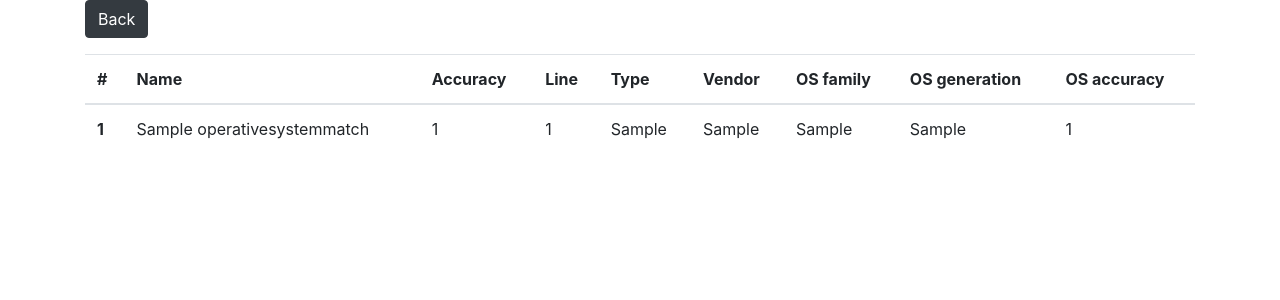
After one commit to Neo1277/nmap-scanner-django, a Django app: page /scanner-history/1/host/1/os_match in a window 1280 px wide. The commit adds this page. Shown: the top 300 px of the page. Run offline with Django 3.2, Linux system fonts and the light colour scheme; tables that the repository leaves empty hold one stand-in row (values such as "Sample post"); some libraries are stand-ins or nearby versions.

Commit message:
OS matches views added

```diff
--- a/nmap_application/models.py
+++ b/nmap_application/models.py
@@ -53,6 +53,7 @@ class OperativeSystemClass(models.Model):
         OperativeSystemMatch,
         on_delete=models.CASCADE,
         primary_key=True,
+        related_name='os_match_class'
     )
 
     type = models.CharField(
@@ -123,6 +124,7 @@ class PortService(models.Model):
         Port,
         on_delete=models.CASCADE,
         primary_key=True,
+        related_name='port_service'
     )
 
     name = models.CharField(
--- /dev/null
+++ b/nmap_application/templates/nmap_application/scanner_history_host_os_matches_list.html
@@ -0,0 +1,39 @@
+{% extends "base_bootstrap.html" %}
+
+{% block content %}
+
+<p>
+  <a href="{% url 'network_scanner:host_list' scanner_history_id %}" class="btn btn-dark">Back</a>
+</p>
+<table class="table">
+  <thead>
+    <tr>
+      <th scope="col">#</th>
+      <th scope="col">Name</th>
+      <th scope="col">Accuracy</th>
+      <th scope="col">Line</th>
+      <th scope="col">Type</th>
+      <th scope="col">Vendor</th>
+      <th scope="col">OS family</th>
+      <th scope="col">OS generation</th>
+      <th scope="col">OS accuracy</th>
+    </tr>
+  </thead>
+  <tbody>
+  {% for operative_system_match in operative_system_matches %}
+    <tr>
+      <th scope="row">{{ operative_system_match.os_id }}</th>
+      <td>{{ operative_system_match.os_name }}</td>
+      <td>{{ operative_system_match.os_accuracy }}</td>
+      <td>{{ operative_system_match.os_line }}</td>
+      <td>{{ operative_system_match.os_match_class_type }}</td>
+      <td>{{ operative_system_match.os_match_class_vendor }}</td>
+      <td>{{ operative_system_match.os_match_class_operative_system_family }}</td>
+      <td>{{ operative_system_match.os_match_class_operative_system_generation }}</td>
+      <td>{{ operative_system_match.os_match_class_accuracy }}</td>
+    </tr>
+  {% endfor %}
+  </tbody>
+</table>
+
+{% endblock %}
--- a/nmap_application/urls.py
+++ b/nmap_application/urls.py
@@ -24,4 +24,5 @@ urlpatterns = [
     path('perform-scan/', views.ScannerView.as_view(), name='post_form_scanner'),
     path('scanner-history/<str:type>', views.ScannerHistoryListView.as_view(), name='scanner_type'),
     path('scanner-history/<int:scanner_history_id>/host', views.HostListView.as_view(), name='host_list'),
+    path('scanner-history/<int:scanner_history_id>/host/<int:host_id>/os_match', views.OperativeSystemMatchListView.as_view(), name='os_matches_list'),
 ]
--- a/nmap_application/views.py
+++ b/nmap_application/views.py
@@ -19,6 +19,8 @@ from django.urls import reverse_lazy, reverse, resolve
 from django.views import View
 
 from .scanners import NmapScanner, ScapyScanner
+
+from django.db.models import F
 
 class ScannerView(View, NmapScanner, ScapyScanner):
 
@@ -79,5 +81,55 @@ class HostListView(ListView):
         }
         return render(request, self.template_name, context)
 
+class OperativeSystemMatchListView(ListView):
+
+    model = OperativeSystemMatch
+    template_name = "nmap_application/scanner_history_host_os_matches_list.html"
+
+    def get(self, request, scanner_history_id, host_id):
+
+        host = Host.objects.get(pk=host_id)
+
+        """
+        Denormalizing tabes
+
+        INNER JOIN, source:
+        https://stackoverflow.com/a/21360352/9655579
+
+        Set alias for fields, source:
+        https://stackoverflow.com/a/46471483/9655579
+        """
+        operative_system_match = OperativeSystemMatch.objects.filter(
+            host=host_id
+        ).values(
+            'id',
+            'name',
+            'accuracy',
+            'line',
+            'os_match_class__type',
+            'os_match_class__vendor',
+            'os_match_class__operative_system_family',
+            'os_match_class__operative_system_generation',
+            'os_match_class__accuracy'
+        ).annotate(
+            os_id=F('id'),
+            os_name=F('name'),
+            os_accuracy=F('accuracy'),
+            os_line=F('line'),
+            os_match_class_type=F('os_match_class__type'),
+            os_match_class_vendor=F('os_match_class__vendor'),
+            os_match_class_operative_system_family=F('os_match_class__operative_system_family'),
+            os_match_class_operative_system_generation=F('os_match_class__operative_system_generation'),
+            os_match_class_accuracy=F('os_match_class__accuracy'),
+        )
+
+        context = {
+            'operative_system_matches' : operative_system_match,
+            'host': host,
+            'scanner_history_id': scanner_history_id
+        }
+
+        return render(request, self.template_name, context)
+
 # Useful link: base commands
 # https://stackoverflow.com/a/3037137/9655579
```
Also changed, not shown: nmap_application/templates/nmap_application/scanner_history_host_list.html (+8 -0 lines), nmap_application/migrations/0010_auto_20210202_0218.py (added).
